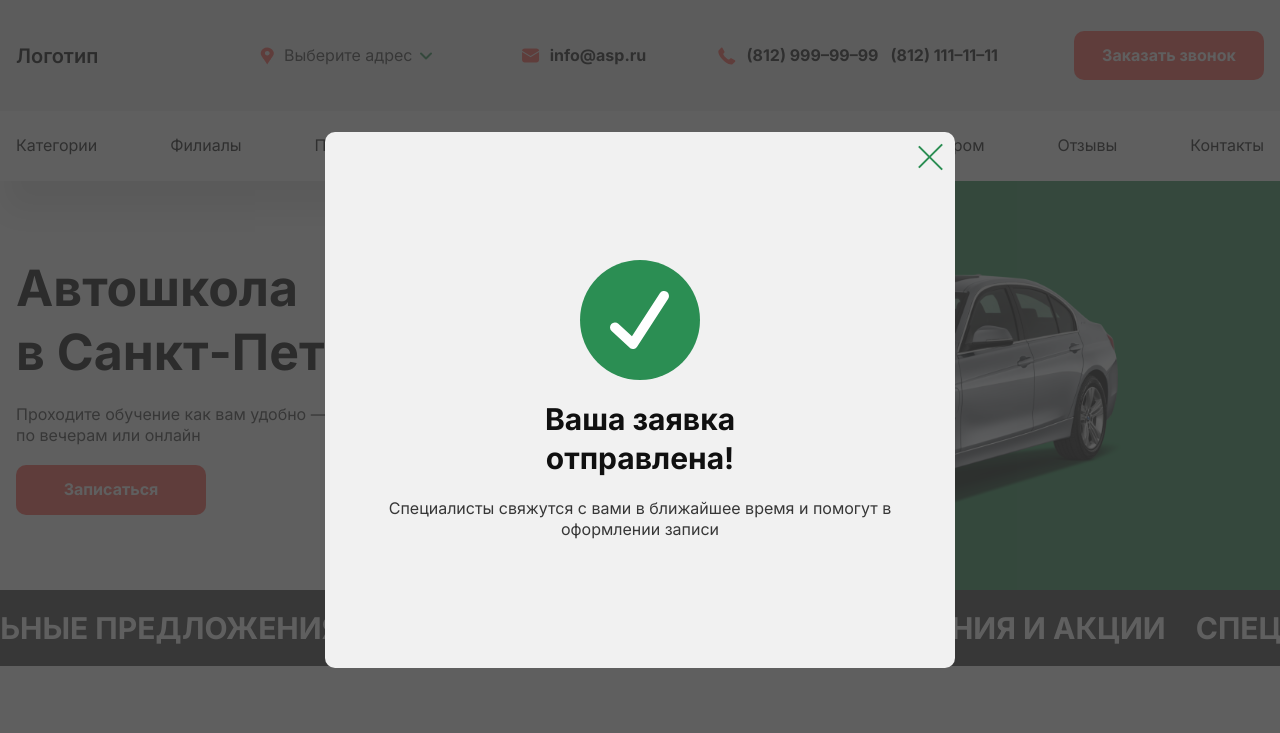
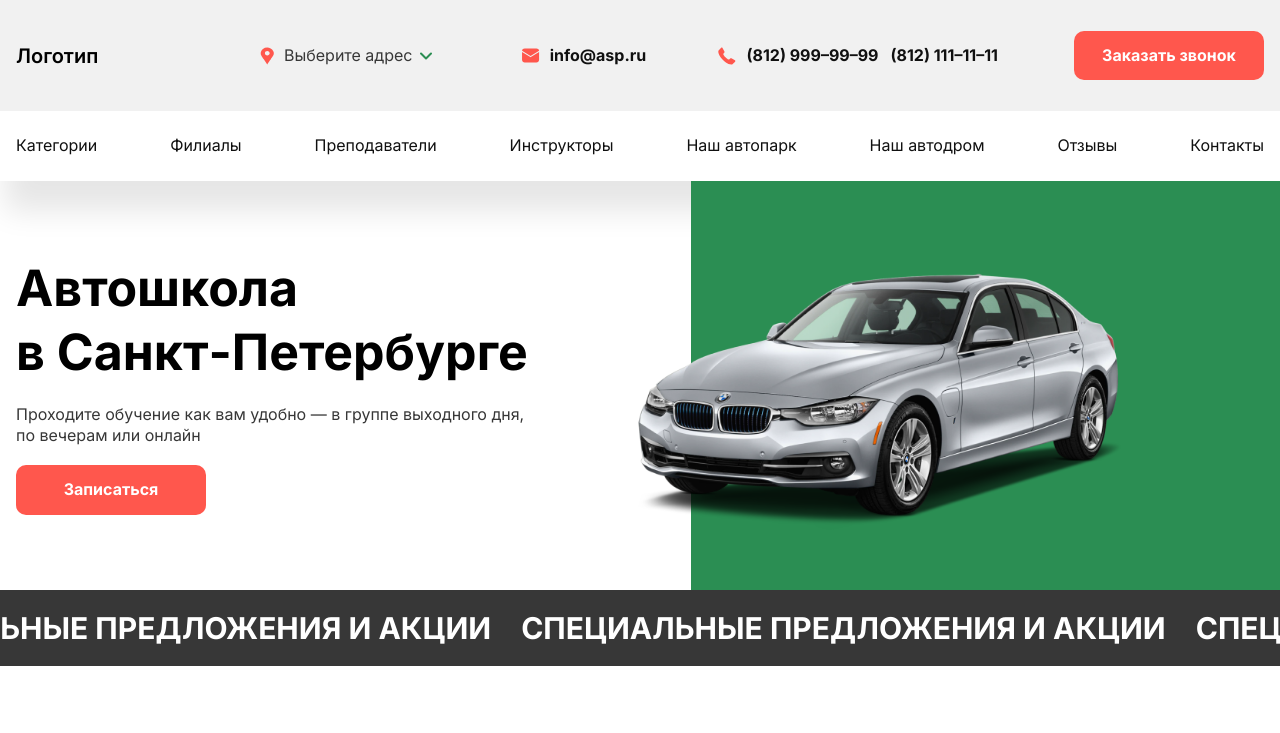
Before and after one commit to Rezoneblock/drivingSchool, a plain HTML site: page index.html in a window 1280 px wide. Shown: the top 733 px of the page. Drawn offline with nearby package versions, Linux system fonts and the light colour scheme.

Commit message:
close hidden

```diff
--- a/sass/templates/_gratitude.sass
+++ b/sass/templates/_gratitude.sass
@@ -6,7 +6,7 @@
 
   width: 100%
   height: 100%
-  display: flex
+  display: none
   align-items: center
   @media screen and ( max-width: 992px )
     padding: 0 15px
```
Also changed, not shown: css/style.css.
